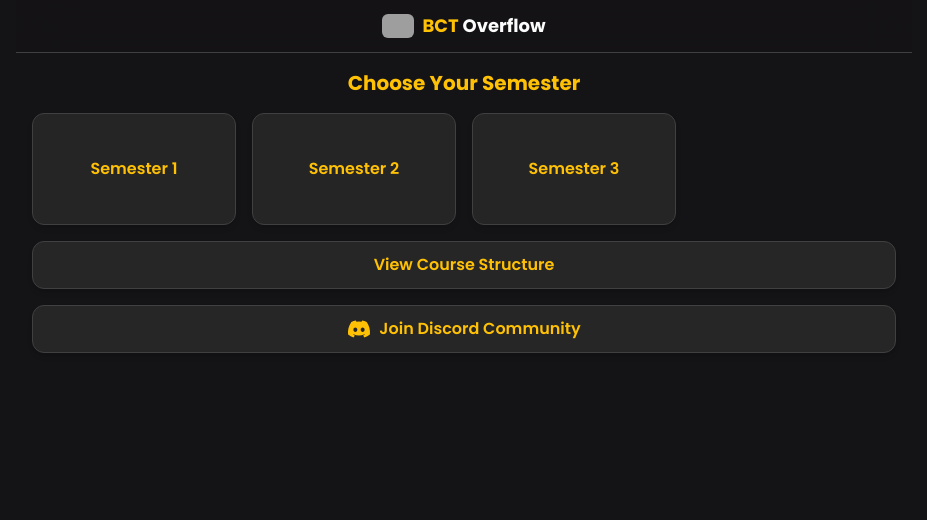
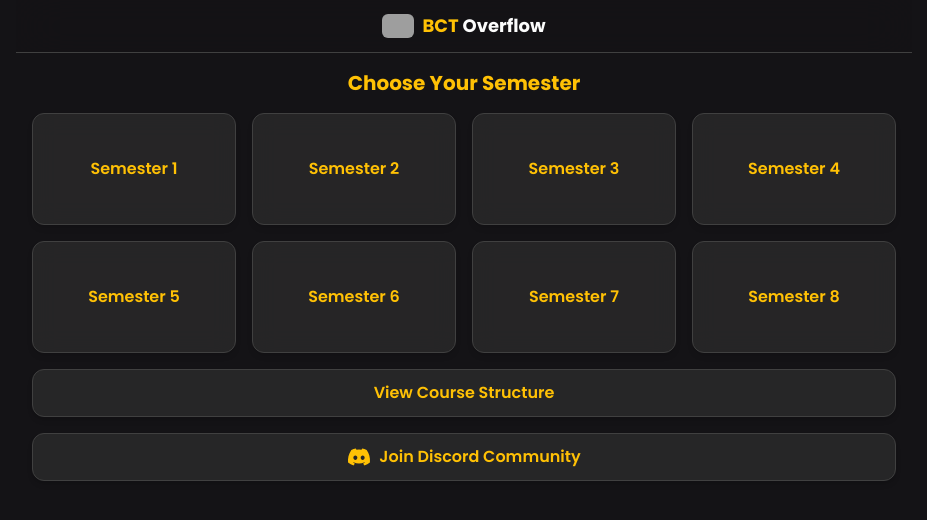
Before and after one commit to nabaraj-bhandari/bctoverflow, a Next.js app: page / in a window 1280 px wide. Shown: the top 520 px of the page, without its empty margins (176-1103 px from the left). Built offline with nearby package versions, Linux system fonts and the light colour scheme; grey boxes are pictures that could not be loaded.

Commit message:
added separate resources addition section

```diff
--- a/src/data/subjects.ts
+++ b/src/data/subjects.ts
@@ -5,7 +5,7 @@ export type Subject = {
   title: string;
 };
 
-export const semesters: number[] = [1, 2, 3];
+export const semesters: number[] = [1, 2, 3, 4, 5, 6, 7, 8];
 
 export const subjectsBySem: Record<number, readonly Subject[]> = {
   1: [
```
